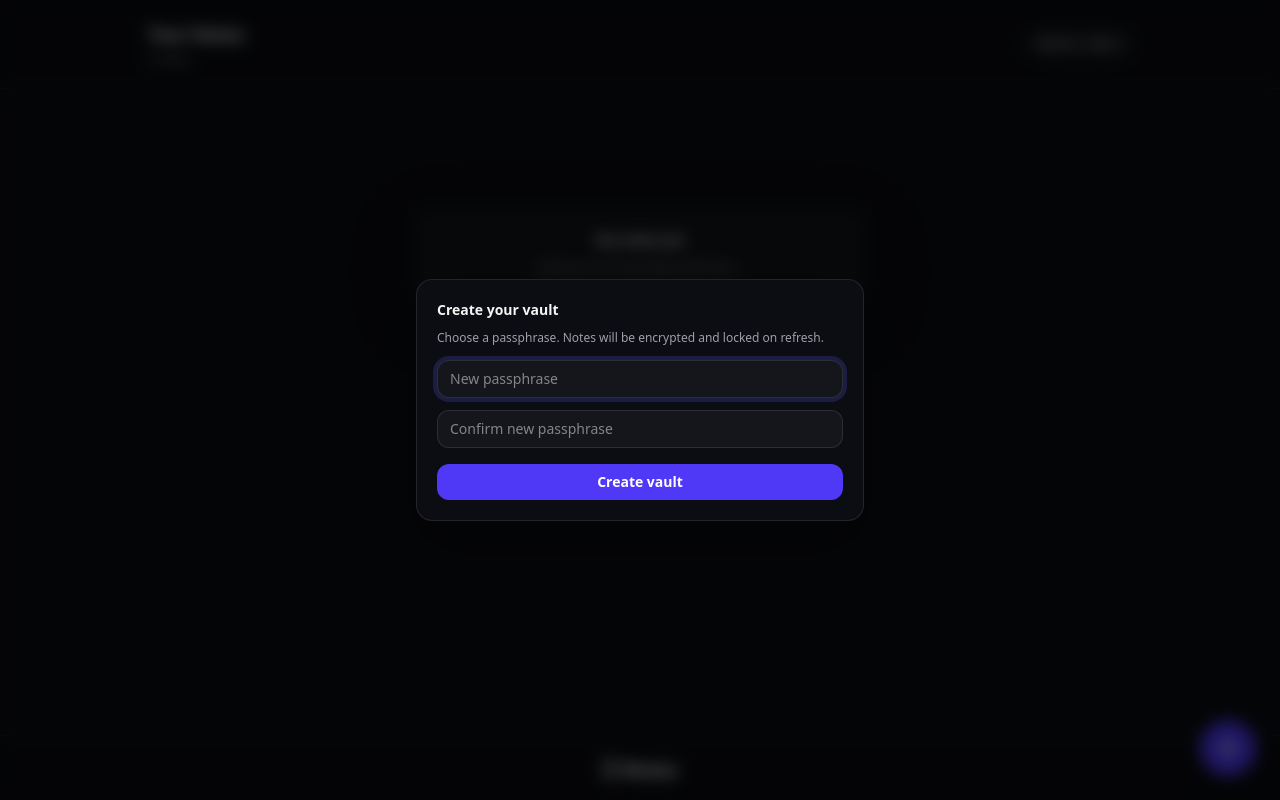
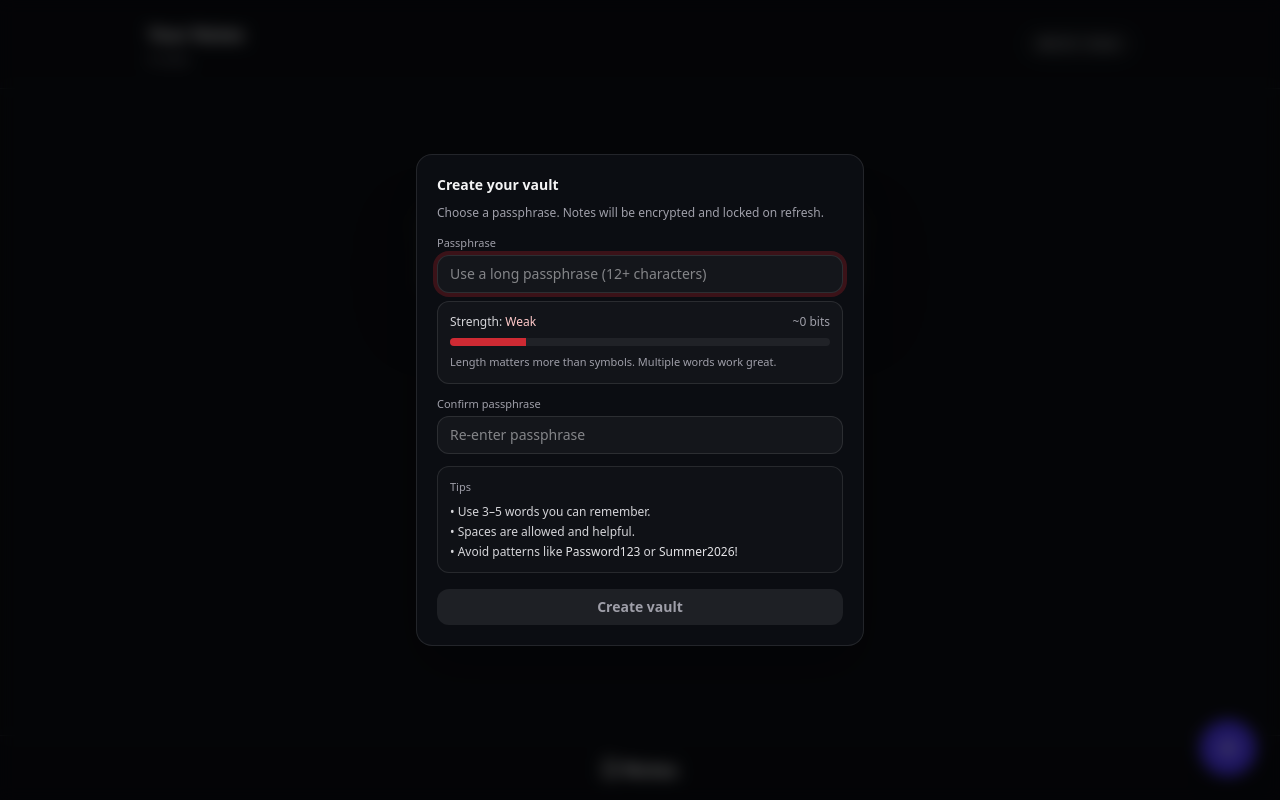
Before and after one commit to paul-learning/Retro-tool, a Next.js app in the folder web/: page / in a window 1280 px wide. Built offline with nearby package versions, Linux system fonts and the light colour scheme.

Commit message:
passphrase sterngth set

```diff
--- a/web/src/app/components/VaultModal.tsx
+++ b/web/src/app/components/VaultModal.tsx
@@ -3,6 +3,62 @@
 
 import { useMemo, useState } from "react";
 import { UI } from "../uiStrings";
+
+/* ──────────────────────────────────────────────
+   Passphrase entropy helpers (UI-only, heuristic)
+────────────────────────────────────────────── */
+function estimateEntropyBits(input: string) {
+  const s = input ?? "";
+  const len = s.length;
+
+  const hasLower = /[a-z]/.test(s);
+  const hasUpper = /[A-Z]/.test(s);
+  const hasDigit = /\d/.test(s);
+  const hasSpace = /\s/.test(s);
+  const hasSymbol = /[^\da-zA-Z\s]/.test(s);
+
+  let pool = 0;
+  if (hasLower) pool += 26;
+  if (hasUpper) pool += 26;
+  if (hasDigit) pool += 10;
+  if (hasSpace) pool += 1;
+  if (hasSymbol) pool += 33;
+
+  if (pool <= 1 || len === 0) return 0;
+
+  let bits = len * Math.log2(pool);
+
+  const unique = new Set(s).size;
+  const uniqueRatio = unique / Math.max(1, len);
+  if (uniqueRatio < 0.55) bits *= 0.85;
+
+  if (/\d{2,4}$/.test(s)) bits *= 0.9;
+
+  return Math.max(0, Math.round(bits));
+}
+type Tone = "bad" | "ok" | "good" | "great";
+
+function strengthFromEntropy(bits: number): { label: string; tone: Tone; pct: number } {
+  if (bits < 28) return { label: "Weak", tone: "bad", pct: 20 } as const;
+  if (bits < 40) return { label: "Okay", tone: "ok", pct: 45 } as const;
+  if (bits < 60) return { label: "Strong", tone: "good", pct: 75 } as const;
+  return { label: "Very strong", tone: "great", pct: 100 } as const;
+}
+
+function toneClasses(tone: Tone) {
+  switch (tone) {
+    case "bad":
+      return { bar: "bg-red-500/80", text: "text-red-200", ring: "focus:ring-red-500/20" } as const;
+    case "ok":
+      return { bar: "bg-amber-400/80", text: "text-amber-200", ring: "focus:ring-amber-500/20" } as const;
+    case "good":
+      return { bar: "bg-emerald-400/80", text: "text-emerald-200", ring: "focus:ring-emerald-500/20" } as const;
+    default:
+      return { bar: "bg-indigo-400/90", text: "text-indigo-200", ring: "focus:ring-indigo-500/20" } as const;
+  }
+}
+
+/* ────────────────────────────────────────────── */
 
 export function VaultModal({
   mode, // "setup" | "unlock"
@@ -17,11 +73,11 @@ export function VaultModal({
   onUnlockRecovery: (recoveryKey: string) => Promise<void>;
   onRecoveryDone?: () => void;
 }) {
-  // setup fields
+  // setup state
   const [newPassphrase, setNewPassphrase] = useState("");
   const [confirmPassphrase, setConfirmPassphrase] = useState("");
 
-  // unlock fields
+  // unlock state
   const [passphrase, setPassphrase] = useState("");
   const [recoveryKey, setRecoveryKey] = useState("");
   const [useRecovery, setUseRecovery] = useState(false);
@@ -33,9 +89,28 @@ export function VaultModal({
   const [confirmedSaved, setConfirmedSaved] = useState(false);
 
   const title = useMemo(() => {
-    if (mode === "setup") return UI.createVaultPrompt;
-    return UI.unlockVaultPrompt;
+    return mode === "setup"
+      ? UI.createVaultPrompt
+      : UI.unlockVaultPrompt;
   }, [mode]);
+
+  /* ───── setup helpers ───── */
+  const entropyBits = estimateEntropyBits(newPassphrase);
+  const strength = strengthFromEntropy(entropyBits);
+  const tone = toneClasses(strength.tone);
+
+  const isTooShort =
+    newPassphrase.trim().length > 0 &&
+    newPassphrase.trim().length < 12;
+
+  const isMismatch =
+    confirmPassphrase.length > 0 &&
+    newPassphrase !== confirmPassphrase;
+
+  const canCreate =
+    newPassphrase.trim().length >= 12 &&
+    confirmPassphrase.length > 0 &&
+    newPassphrase === confirmPassphrase;
 
   async function submit() {
     setErr(null);
@@ -45,8 +120,8 @@ export function VaultModal({
         const p1 = newPassphrase.trim();
         const p2 = confirmPassphrase.trim();
 
-        if (p1.length < 8) {
-          setErr(UI.passphraseMinimumHint);
+        if (p1.length < 12) {
+          setErr("Passphrase must be at least 12 characters long.");
           return;
         }
         if (p1 !== p2) {
@@ -59,7 +134,6 @@ export function VaultModal({
         return;
       }
 
-      // unlock
       if (useRecovery) {
         if (!recoveryKey.trim()) {
           setErr(UI.enterRecoveryKeyPrompt);
@@ -78,16 +152,13 @@ export function VaultModal({
     }
   }
 
-  // After setup: show recovery key ONCE
+  /* ───── Recovery key screen (unchanged logic) ───── */
   if (mode === "setup" && shownRecoveryKey) {
     return (
       <div className="fixed inset-0 z-[60] grid place-items-center bg-black/60 backdrop-blur-sm p-4">
         <form
           className="w-full max-w-md rounded-2xl border border-white/10 bg-[#0B0D12] p-5 shadow-2xl"
-          onSubmit={(e) => {
-            e.preventDefault();
-            submit();
-          }}
+          onSubmit={(e) => e.preventDefault()}
         >
           <h2 className="text-sm font-semibold">{UI.saveRecoveryKeyPrompt}</h2>
           <p className="mt-2 text-xs text-zinc-400 leading-relaxed">
@@ -103,17 +174,13 @@ export function VaultModal({
                   setCopied(true);
                   window.setTimeout(() => setCopied(false), 1200);
                 } catch {
-                  setCopied(false);
                   alert(UI.copyFailedAlert);
                 }
               }}
               className="absolute right-2 top-2 rounded-lg border border-white/10 bg-white/[0.03] px-2 py-1 text-[11px] text-zinc-200 hover:bg-white/[0.06]"
-              aria-label={UI.ariaCopyRecoveryKey}
-              title={UI.copy}
             >
               {copied ? UI.copied : UI.copy}
             </button>
-
             {shownRecoveryKey}
           </div>
 
@@ -147,6 +214,7 @@ export function VaultModal({
     );
   }
 
+  /* ───── Main modal ───── */
   return (
     <div className="fixed inset-0 z-[60] grid place-items-center bg-black/60 backdrop-blur-sm p-4">
       <form
@@ -163,30 +231,80 @@ export function VaultModal({
             : "Enter your passphrase to decrypt notes (this session only)."}
         </p>
 
-        {/* SETUP: passphrase + confirm, no toggle */}
         {mode === "setup" ? (
           <>
+            <label className="mt-3 block text-[11px] text-zinc-400">
+              Passphrase
+            </label>
             <input
               autoFocus
-              aria-label="New passphrase"
               type="password"
               value={newPassphrase}
               onChange={(e) => setNewPassphrase(e.target.value)}
-              placeholder="New passphrase"
-              className="mt-3 w-full rounded-xl border border-white/10 bg-white/[0.04] px-3 py-2 text-sm text-zinc-100 outline-none focus:ring-4 focus:ring-indigo-500/20"
+              placeholder="Use a long passphrase (12+ characters)"
+              className={`mt-1 w-full rounded-xl border border-white/10 bg-white/[0.04] px-3 py-2 text-sm text-zinc-100 outline-none focus:ring-4 ${tone.ring}`}
             />
+
+            <div className="mt-2 rounded-xl border border-white/10 bg-white/[0.03] p-3">
+              <div className="flex items-center justify-between">
+                <div className="text-xs text-zinc-300">
+                  Strength: <span className={tone.text}>{strength.label}</span>
+                </div>
+                <div className="text-xs text-zinc-400 tabular-nums">
+                  ~{entropyBits} bits
+                </div>
+              </div>
+
+              <div className="mt-2 h-2 w-full rounded-full bg-white/[0.06] overflow-hidden">
+                <div
+                  className={`h-full ${tone.bar}`}
+                  style={{ width: `${strength.pct}%` }}
+                />
+              </div>
+
+              <div className="mt-2 text-[11px] text-zinc-400">
+                Length matters more than symbols. Multiple words work great.
+              </div>
+            </div>
+
+            {isTooShort && (
+              <div className="mt-2 text-xs text-red-200">
+                Minimum is 12 characters.
+              </div>
+            )}
+
+            <label className="mt-3 block text-[11px] text-zinc-400">
+              Confirm passphrase
+            </label>
             <input
-              aria-label="Confirm passphrase"
               type="password"
               value={confirmPassphrase}
               onChange={(e) => setConfirmPassphrase(e.target.value)}
-              placeholder="Confirm new passphrase"
-              className="mt-3 w-full rounded-xl border border-white/10 bg-white/[0.04] px-3 py-2 text-sm text-zinc-100 outline-none focus:ring-4 focus:ring-indigo-500/20"
+              placeholder="Re-enter passphrase"
+              className="mt-1 w-full rounded-xl border border-white/10 bg-white/[0.04] px-3 py-2 text-sm text-zinc-100 outline-none focus:ring-4 focus:ring-indigo-500/20"
             />
+
+            {isMismatch && (
+              <div className="mt-2 text-xs text-red-200">
+                Passphrases do not match.
+              </div>
+            )}
+
+            <div className="mt-3 rounded-xl border border-white/10 bg-white/[0.02] p-3">
+              <div className="text-[11px] text-zinc-400">Tips</div>
+              <ul className="mt-2 space-y-1 text-xs text-zinc-300">
+                <li>• Use 3–5 words you can remember.</li>
+                <li>• Spaces are allowed and helpful.</li>
+                <li>
+                  • Avoid patterns like{" "}
+                  <span className="text-zinc-200">Password123</span> or{" "}
+                  <span className="text-zinc-200">Summer2026!</span>
+                </li>
+              </ul>
+            </div>
           </>
         ) : (
           <>
-            {/* UNLOCK: toggle between passphrase / recovery key */}
             <div className="mt-4 flex gap-2">
               <button
                 type="button"
@@ -215,7 +333,6 @@ export function VaultModal({
             {!useRecovery ? (
               <input
                 autoFocus
-                aria-label={UI.passphrase}
                 type="password"
                 value={passphrase}
                 onChange={(e) => setPassphrase(e.target.value)}
@@ -237,7 +354,12 @@ export function VaultModal({
 
         <button
           type="submit"
-          className="mt-4 w-full rounded-xl bg-indigo-600 px-4 py-2 text-sm font-semibold text-white hover:bg-indigo-500"
+          disabled={mode === "setup" ? !canCreate : false}
+          className={
+            mode === "setup" && !canCreate
+              ? "mt-4 w-full rounded-xl bg-white/[0.08] px-4 py-2 text-sm font-semibold text-zinc-400 cursor-not-allowed"
+              : "mt-4 w-full rounded-xl bg-indigo-600 px-4 py-2 text-sm font-semibold text-white hover:bg-indigo-500"
+          }
         >
           {mode === "setup" ? "Create vault" : "Unlock"}
         </button>
```
